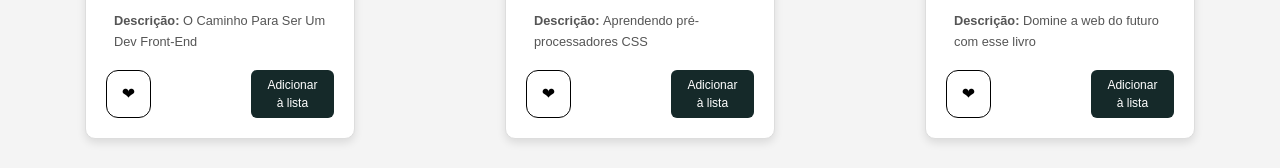
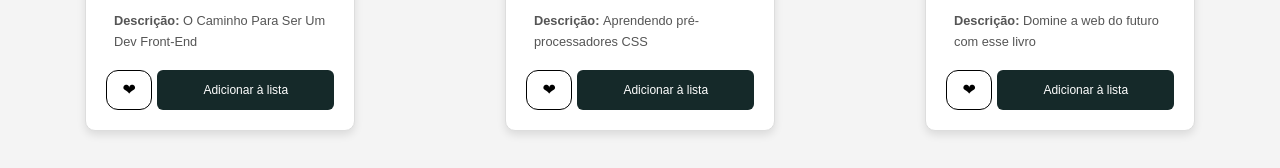
Before and after one commit to reiskaren0228/proj_livraria_soulCode, a React (Vite) app in the folder CodeTechLibrary/: page / in a window 1280 px wide. Shown: the part 540-708 px from the top of the page. Built offline with nearby package versions, Linux system fonts and the light colour scheme; no server answers; the database is empty.

Commit message:
Atualizado estilo dos botões do card home

```diff
--- a/CodeTechLibrary/src/components/CardLivro.css
+++ b/CodeTechLibrary/src/components/CardLivro.css
@@ -53,11 +53,14 @@
 
 .botoes {
     display: flex;
-    gap: 100px;
+    gap: 5px;
+    width: 100%;
+    height: 40px;
 }
 
 .botao2 {
     font-size: 12px;
     background-color: #152929;
     border: none;
+    width: 100%;
 }
```
